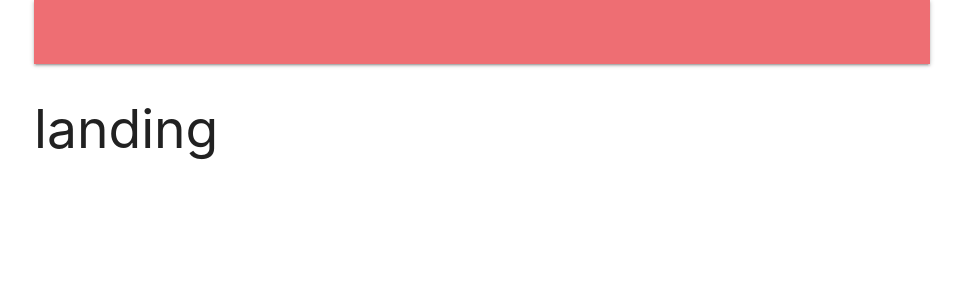
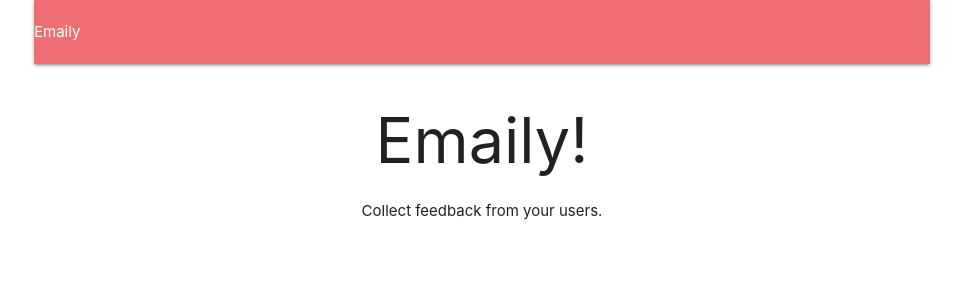
Before and after one commit to cipdv/server-march, a React (Create React App) app in the folder client/: page / in a window 1280 px wide. Shown: the top 300 px of the page, without its empty margins (158-1121 px from the left). Built offline with nearby package versions, Linux system fonts and the light colour scheme; no server answers.

Commit message:
up to lec 91

```diff
--- a/client/src/components/App.js
+++ b/client/src/components/App.js
@@ -5,9 +5,10 @@ import * as actions from '../actions';
 
 import Header from './Header';
 import { Component } from 'react';
+import Landing from './Landing';
 const Dashboard = ()=> <h2>dashboard</h2>;
 const SurveyNew = ()=> <h2>survey new</h2>;
-const Landing = ()=> <h2>landing</h2>;
+
 
 
 class App extends Component{
--- a/client/src/components/Header.js
+++ b/client/src/components/Header.js
@@ -39,6 +39,7 @@
 
 import React, { Component } from 'react';
 import { connect } from 'react-redux';
+import { Link } from 'react-router-dom';
 
 class Header extends Component {
   renderContent() {
@@ -49,7 +50,7 @@ class Header extends Component {
         return <li><a href="/auth/google">Login With Google</a></li>;
       default:
         return [
-          <li>Logout</li>
+          <li><a href="/api/logout">Logout</a></li>
         ];
     }
   }
@@ -58,6 +59,7 @@ class Header extends Component {
     return (
       <nav>
         <div className="nav-wrapper">
+          <Link to={this.props.auth ? '/surveys' : '/'}>Emaily</Link>
           <ul className="right">
             {this.renderContent()}
           </ul>
--- /dev/null
+++ b/client/src/components/Landing.js
@@ -0,0 +1,14 @@
+import React from 'react';
+
+const Landing = () => {
+    return (
+        <div style={{textAlign: "center"}}>
+            <h1>
+                Emaily!
+            </h1>
+            Collect feedback from your users.
+        </div>
+    )
+}
+
+export default Landing;
--- a/client/src/setupProxy.js
+++ b/client/src/setupProxy.js
@@ -1,6 +1,6 @@
 const proxy = require('http-proxy-middleware');
 
 module.exports = function(app) {
-    app.use(proxy('/auth/google', { target: 'http://localhost:5000' }));
+    app.use(proxy('/auth/**', { target: 'http://localhost:5000' }));
     app.use(proxy('/api/**', { target: 'http://localhost:5000' }));
 };
```
Also changed, not shown: 1 other file (tests, documents, lock files or other folders).
